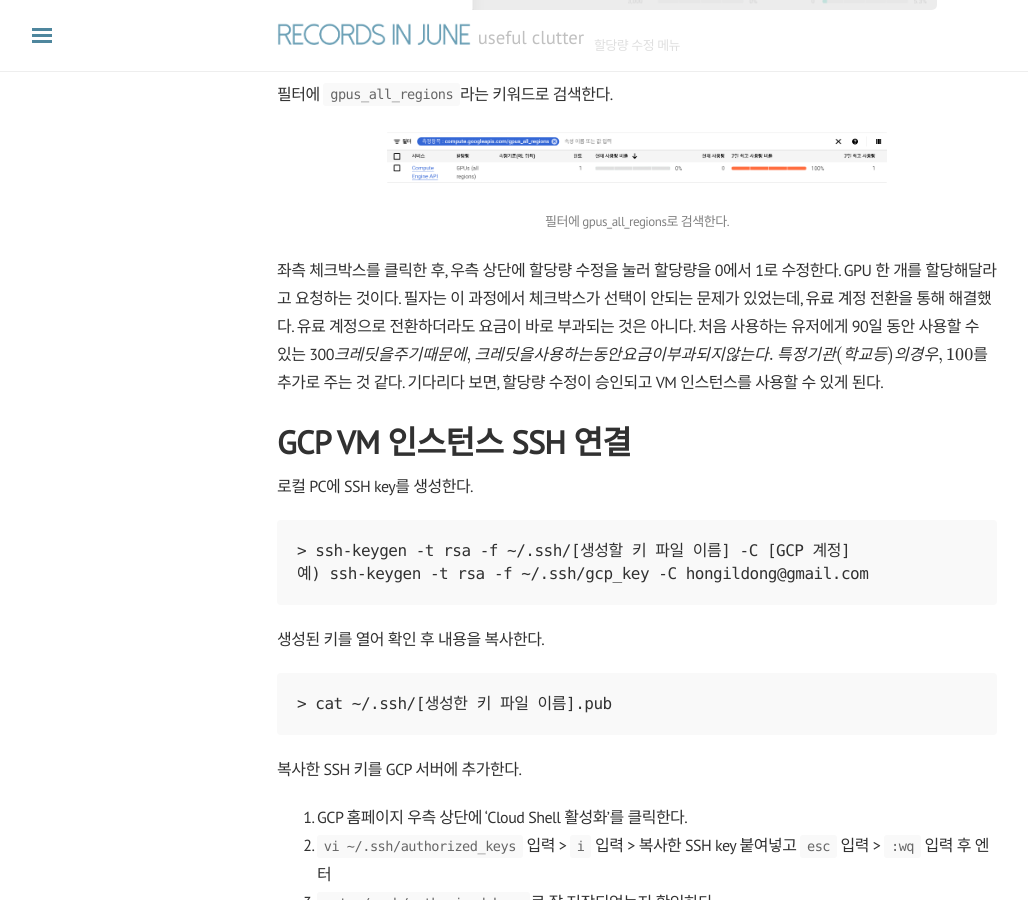
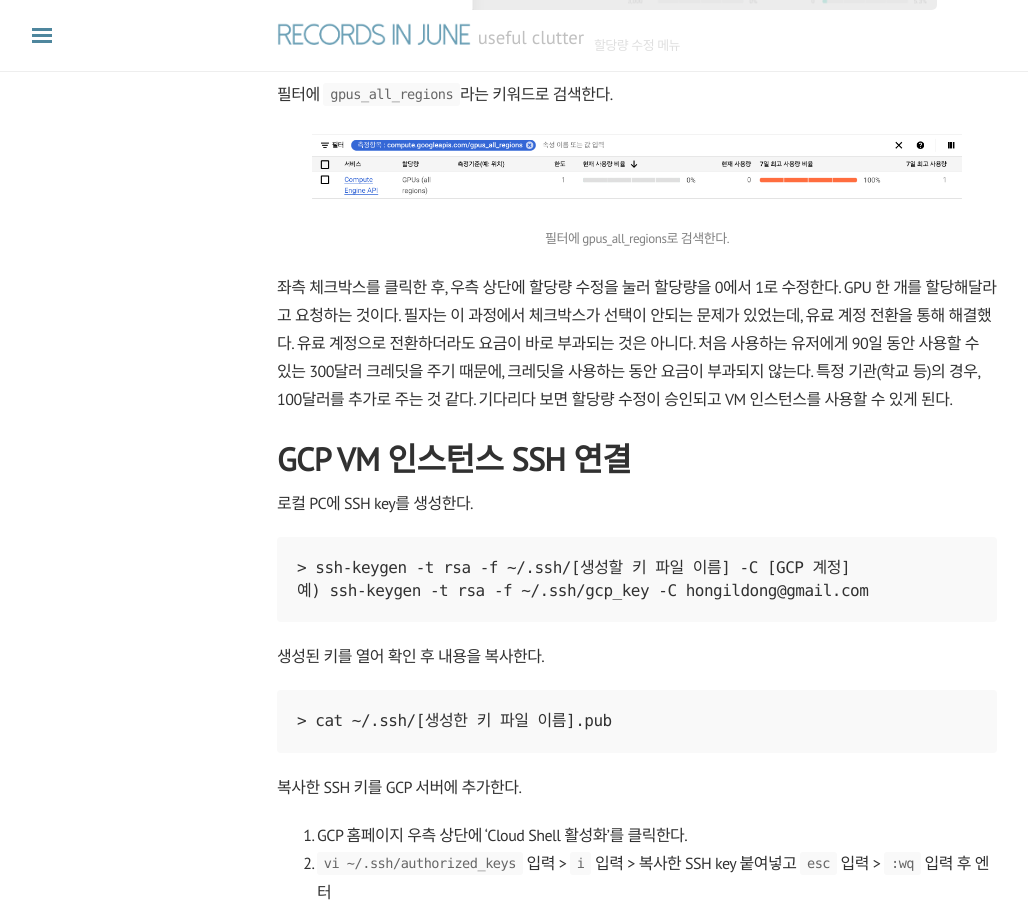
Before and after one commit to j0shuajun/j0shuajun.github.io, a Jekyll site: the page built from _posts/2022-11-29-gcp.md, in a window 1280 px wide and 900 px high, scrolled down 3027 px. Shown: the whole window, without its empty margins (3-1031 px from the left). Built offline with Jekyll 4.4.1, drawn with Linux system fonts in a browser that asks for light colours; nearby versions of some CDN libraries; formulas are drawn with MathJax 3; comment, search, counter and statistics services are not loaded.

Commit message:
gcp_post

```diff
--- a/_posts/2022-11-29-gcp.md
+++ b/_posts/2022-11-29-gcp.md
@@ -44,11 +44,11 @@ VM 인스턴스 생성 후, GPU 할당량을 조정해야 한다. 먼저, 좌측
 필터에 `gpus_all_regions`라는 키워드로 검색한다.
 
 <p align="center">
-  <img width="500" src="/public/img/gpu_allregions.png">
+  <img width="650" src="/public/img/gpu_allregions.png">
   <font size="2" color="#808080"> 필터에 gpus_all_regions로 검색한다. </font>
 </p>
 
-좌측 체크박스를 클릭한 후, 우측 상단에 할당량 수정을 눌러 할당량을 0에서 1로 수정한다. GPU 한 개를 할당해달라고 요청하는 것이다. 필자는 이 과정에서 체크박스가 선택이 안되는 문제가 있었는데, 유료 계정 전환을 통해 해결했다. 유료 계정으로 전환하더라도 요금이 바로 부과되는 것은 아니다. 처음 사용하는 유저에게 90일 동안 사용할 수 있는 300&#36; 크레딧을 주기 때문에, 크레딧을 사용하는 동안 요금이 부과되지 않는다. 특정 기관(학교 등)의 경우, 100&#36;를 추가로 주는 것 같다. 기다리다 보면, 할당량 수정이 승인되고 VM 인스턴스를 사용할 수 있게 된다.
+좌측 체크박스를 클릭한 후, 우측 상단에 할당량 수정을 눌러 할당량을 0에서 1로 수정한다. GPU 한 개를 할당해달라고 요청하는 것이다. 필자는 이 과정에서 체크박스가 선택이 안되는 문제가 있었는데, 유료 계정 전환을 통해 해결했다. 유료 계정으로 전환하더라도 요금이 바로 부과되는 것은 아니다. 처음 사용하는 유저에게 90일 동안 사용할 수 있는 300달러 크레딧을 주기 때문에, 크레딧을 사용하는 동안 요금이 부과되지 않는다. 특정 기관(학교 등)의 경우, 100달러를 추가로 주는 것 같다. 기다리다 보면 할당량 수정이 승인되고 VM 인스턴스를 사용할 수 있게 된다.
 
 
 # GCP VM 인스턴스 SSH 연결
```
